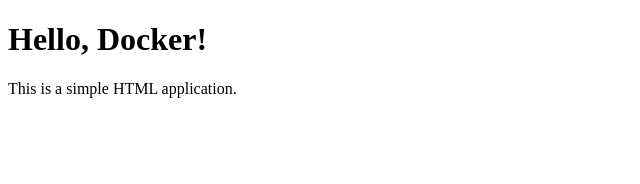
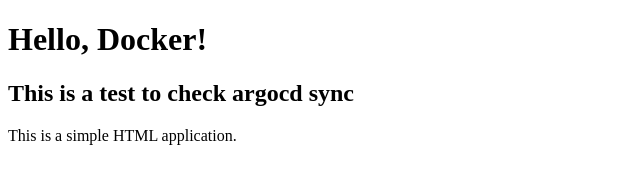
Before and after one commit to Vizzwastaken/EKS-ArgoCD, a plain HTML site: page index.html in a window 1280 px wide. Shown: the whole page, without its empty margins (0-640 px from the left). Drawn offline with Linux system fonts and the light colour scheme.

Commit message:
Update index.html

```diff
--- a/index.html
+++ b/index.html
@@ -5,6 +5,7 @@
 </head>
 <body>
     <h1>Hello, Docker!</h1>
+    <h2>This is a test to check argocd sync</h2>
     <p>This is a simple HTML application.</p>
 </body>
 </html>
```
